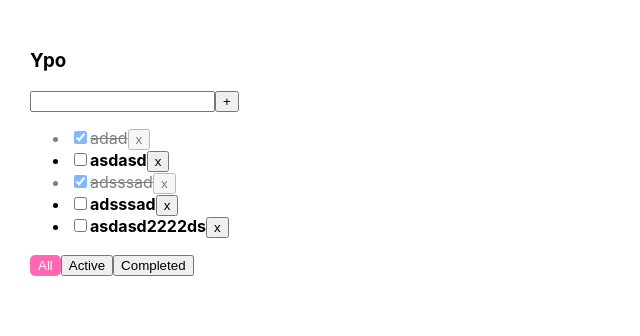
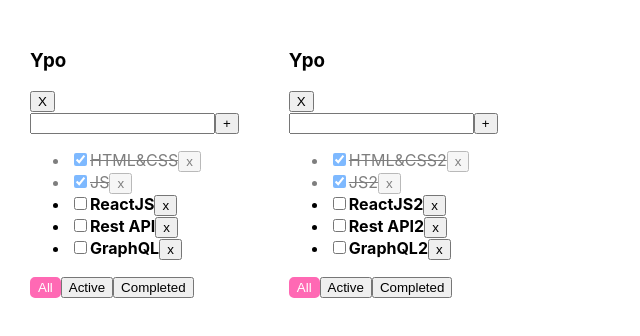
Before and after one commit to Alimovroman/todo-list, a React (Create React App) app: page / in a window 1280 px wide. Shown: the top 336 px of the page, without its empty margins (0-640 px from the left). Built offline with nearby package versions, Linux system fonts and the light colour scheme.

Commit message:
lesson 5

```diff
--- a/src/App.tsx
+++ b/src/App.tsx
@@ -5,79 +5,112 @@ import {v1} from "uuid";
 
 export type FilterValuesType = 'all' | 'active' | 'deactive'
 
-
+type todolistsType = {
+    id: string
+    title: string
+    filter: FilterValuesType
+}
 
 function App() {
     const title1: string = 'Ypo'
     const title2: string = 'ad'
     const title3: string = 'Ypasasdasdo'
 
-    const [tasks1, setTask1] = useState<Array<TaskType> >([
-        {id:'1', isDone: true, title: 'adad'},
-        {id:'2', isDone: false, title: 'asdasd'},
-        {id:'3', isDone: true, title: 'adsssad'},
-        {id:'4', isDone: false, title: 'adsssad'},
-        {id:'5', isDone: false, title: 'asdasd2222ds'}
+
+    const [tasks1, setTask1] = useState<Array<TaskType>>([
+        {id: '1', isDone: true, title: 'adad'},
+        {id: '2', isDone: false, title: 'asdasd'},
+        {id: '3', isDone: true, title: 'adsssad'},
+        {id: '4', isDone: false, title: 'adsssad'},
+        {id: '5', isDone: false, title: 'asdasd2222ds'}
     ])
-    const [tasks2, setTask2] = useState<Array<TaskType> >([
-        {id:'1', isDone: true, title: 'adad'},
-        {id:'2', isDone: false, title: 'asdasd'},
-        {id:'3', isDone: true, title: 'adsssad'}
+
+    let todolistID1=v1();
+    let todolistID2=v1();
+
+    let [todolists, setTodolists] = useState<Array<todolistsType>>([
+        {id: todolistID1, title: 'What to learn', filter: 'all'},
+        {id: todolistID2, title: 'What to buy', filter: 'all'},
     ])
-    const [tasks3, setTask3] = useState<Array<TaskType> >([])
 
-    const [filter1, setFilter1] = useState<FilterValuesType>('all')
-    const [filter2, setFilter2] = useState<FilterValuesType>('all')
-    const [filter3, setFilter3] = useState<FilterValuesType>('all')
+    let [tasks, setTasks] = useState({
+        [todolistID1]:[
+            {id: v1(), title: "HTML&CSS", isDone: true},
+            {id: v1(), title: "JS", isDone: true},
+            {id: v1(), title: "ReactJS", isDone: false},
+            {id: v1(), title: "Rest API", isDone: false},
+            {id: v1(), title: "GraphQL", isDone: false},
+        ],
+        [todolistID2]:[
+            {id: v1(), title: "HTML&CSS2", isDone: true},
+            {id: v1(), title: "JS2", isDone: true},
+            {id: v1(), title: "ReactJS2", isDone: false},
+            {id: v1(), title: "Rest API2", isDone: false},
+            {id: v1(), title: "GraphQL2", isDone: false},
+        ]
+    })
 
-    const changeFilter = (setFilter: Dispatch<FilterValuesType>, filter: FilterValuesType) => {
-        setFilter(filter)
-    }
 
-    const getFilterTasksForRender = (tasks:Array<TaskType>, filter: FilterValuesType): Array<TaskType> => {
-        if(filter === 'active') {
-            return  tasks.filter(task => task.isDone === true)
-        } else if(filter === 'deactive' ) {
-            return  tasks.filter(task => task.isDone === false)
-        } else {
-            return  tasks
-        }
+
+    const changeFilter = (todoListId: string,   filter: FilterValuesType) => {
+        setTodolists(todolists.map(el => el.id ===todoListId ? {...el, filter: filter} : el))
     }
 
 
-    const changeTaskStatus = (taskId: string, isDone: boolean) => {
-        setTask1(tasks1.map((t) => t.id === taskId ? {...t, isDone: isDone} : t))
-    }
-    const filteredTasksForRender1 = getFilterTasksForRender(tasks1, filter1)
-    const filteredTasksForRender2 = getFilterTasksForRender(tasks2, filter2)
-    const filteredTasksForRender3 = getFilterTasksForRender(tasks3, filter3)
-    const removeTask = (setTask: Dispatch<Array<TaskType>>, mainTasks: Array<TaskType>,  id: string) => {
-        setTask(mainTasks.filter((task: TaskType) => task.id !== id))
+    const changeTaskStatus = (todoListId: string, taskId: string, isDone: boolean) => {
+        setTasks({...tasks, [todoListId]: tasks[todoListId]
+                .map(t => t.id === taskId ? {...t, isDone} : t)})
+        // setTask1(tasks1.map((t) => t.id === taskId ? {...t, isDone: isDone} : t))
     }
 
-    const addTask = (setTask: Dispatch<Array<TaskType>>, tasks: Array<TaskType>,title: string) => {
+    const removeTask = (todoListId: string,  taskId: string) => {
+        setTasks({...tasks, [todoListId]: tasks[todoListId].filter(e => e.id !== taskId )})
+
+    }
+
+    const addTask = (todoListId: string, title: string) => {
         const newTask: TaskType = {
             id: v1(),
             isDone: false,
             title: title
         }
-        setTask([...tasks, newTask])
+        setTasks({...tasks, [todoListId]: [...tasks[todoListId], newTask ]})
+        // setTask([...tasks, newTask])
+    }
+    const removeTodoList = (todoListId: string) => {
+        setTodolists(todolists.filter(el => el.id !== todoListId))
+        delete tasks[todoListId]
     }
 
     return (
         <div className="App">
+            {todolists.map(e => {
+                    let filteredTasksForRender = tasks[e.id]
+                    if (todolists[0].filter === 'active') {
+                        filteredTasksForRender = tasks[e.id].filter(task => task.isDone === true)
+                    }
+                    if (todolists[0].filter === 'deactive') {
+                        filteredTasksForRender = tasks[e.id].filter(task => task.isDone === false)
+                    }
+                    return (
                         <ToDoList title={title1}
+                                  key={e.id}
+                                  todoListId={e.id}
                                   addTask={addTask}
-                      tasks={filteredTasksForRender1}
+                                  tasks={filteredTasksForRender}
                                   removeTask={removeTask}
                                   changeFilter={changeFilter}
-                      setFilter={setFilter1}
+                                  // setFilter={setFilter1}
                                   mainTasks={tasks1}
                                   setTask={setTask1}
                                   changeTaskStatus={changeTaskStatus}
-                      filter={filter1}/>
-            {/*<ToDoList title={title2} addTask={addTask} tasks={filteredTasksForRender2} removeTask={removeTask} changeFilter={changeFilter} setFilter={setFilter2} mainTasks={tasks2} setTask={setTask2}/>*/}
-            {/*<ToDoList title={title3} addTask={addTask} tasks={filteredTasksForRender3} removeTask={removeTask} changeFilter={changeFilter} setFilter={setFilter3} mainTasks={tasks3} setTask={setTask3}/>*/}
+                                  removeTodoList={removeTodoList}
+                                  filter={e.filter}/>
+                    )
+                }
+            )}
+
+
         </div>
     );
 }
--- a/src/ToDoList.tsx
+++ b/src/ToDoList.tsx
@@ -4,15 +4,17 @@ import './App.css';
 
 type ToDoListPropsType = {
     title: string
+    todoListId: string
     tasks: Array<TaskType>
-    removeTask: (setTask: Dispatch<Array<TaskType>>, mainTask: Array<TaskType>, id: string) => void
-    changeFilter: (setFilter: Dispatch<FilterValuesType>, filter: FilterValuesType) => void
-    setFilter: Dispatch<FilterValuesType>
+    removeTask: (todoListId: string,  id: string) => void
+    changeFilter: (todoListId: string,  filter: FilterValuesType) => void
+    // setFilter: Dispatch<FilterValuesType>
     setTask: Dispatch<Array<TaskType>>
     mainTasks: Array<TaskType>
-    addTask: (setTask: Dispatch<Array<TaskType>>, tasks: Array<TaskType>, str: string) => void
-    changeTaskStatus: (taskId: string, isDone: boolean) => void
+    addTask: (todoListId: string, str: string) => void
+    changeTaskStatus: (todoListId: string, taskId: string, isDone: boolean) => void
     filter: FilterValuesType
+    removeTodoList: (taskId: string) => void
 
 }
 
@@ -31,7 +33,7 @@ const ToDoList: FC<ToDoListPropsType> = (props) => {
     const addTask = () => {
         const trimmedTitle = title.trim()
         if(trimmedTitle !== '') {
-            props.addTask(props.setTask, props.mainTasks, title)
+            props.addTask(props.todoListId, title)
 
         } else {
             setError(true)
@@ -46,16 +48,18 @@ const ToDoList: FC<ToDoListPropsType> = (props) => {
     const onKeyDownHandler = (e: KeyboardEvent<HTMLInputElement>) => {
         e.key === 'Enter' && addTask()
     }
-    const handlerCreator = (filter: FilterValuesType) => () => props.changeFilter(props.setFilter, filter)
+    const handlerCreator = (filter: FilterValuesType) => () => props.changeFilter(props.todoListId,  filter)
     const errorMessage =  error && <div className={'error'}>Error</div>
     const errorClassName = error ? 'input-error' : ''
-
+    const removeTodoListHandler = () => {
+        props.removeTodoList(props.todoListId)
+    }
 
     let taskList = props.tasks.length === 0
         ? <span>Your task list is empty</span>
         : props.tasks.map((task: TaskType) => {
-            const removeTask = () => props.removeTask(props.setTask, props.mainTasks, task.id)
-            const changeTaskStatus = (e:ChangeEvent<HTMLInputElement>) => props.changeTaskStatus(task.id, e.currentTarget.checked)
+            const removeTask = () => props.removeTask(props.todoListId, task.id)
+            const changeTaskStatus = (e:ChangeEvent<HTMLInputElement>) => props.changeTaskStatus(props.todoListId, task.id, e.currentTarget.checked)
             const taskClasses = task.isDone ? "task-done" : 'task'
             return (
                 <li key={task.id} className={taskClasses}>
@@ -72,6 +76,9 @@ const ToDoList: FC<ToDoListPropsType> = (props) => {
     return (
         <div>
             <h3>{props.title}</h3>
+            <button onClick={removeTodoListHandler}>
+                X
+            </button>
             <div>
                 <input
                     onChange={e => onChangeHandler(e)}
```
Lines whose indentation alone changed are shown as unchanged.
